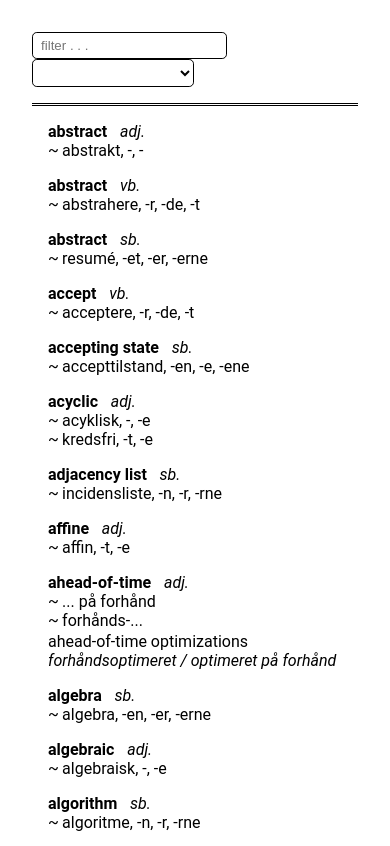
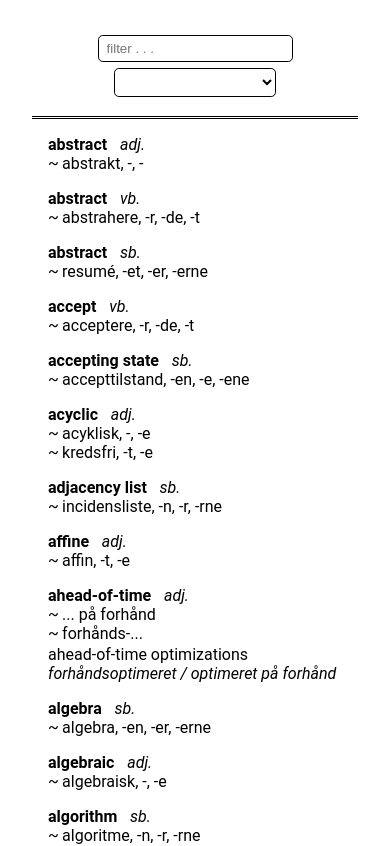
Before and after one commit to SSoelvsten/en-dk, a React (Create React App) app: page / in a window 390 px wide. Shown: the top 846 px of the page. Built offline with nearby package versions, Linux system fonts and the light colour scheme.

Commit message:
Fix layout of filter on small screens

```diff
--- a/src/Filter.scss
+++ b/src/Filter.scss
@@ -1,15 +1,13 @@
 .Filter {
   margin: auto;
-  width: fit-content;
-
-  $select-width: 7rem;
-
-  input {
-    margin-right: 0.4rem;
-  }
+  display: flex;
+  flex-flow: row wrap;
+  justify-content: center;
 
   input,
   select {
+    margin: 0.2rem;
+
     background-color: white;
     border-radius: 0.3rem;
     border: 0.1rem solid black;
```
